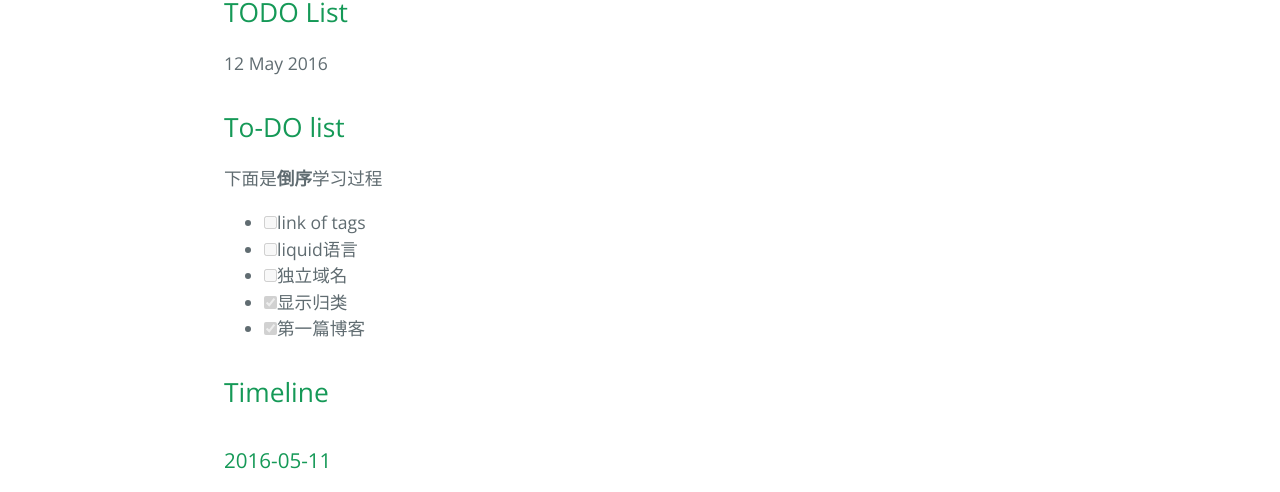
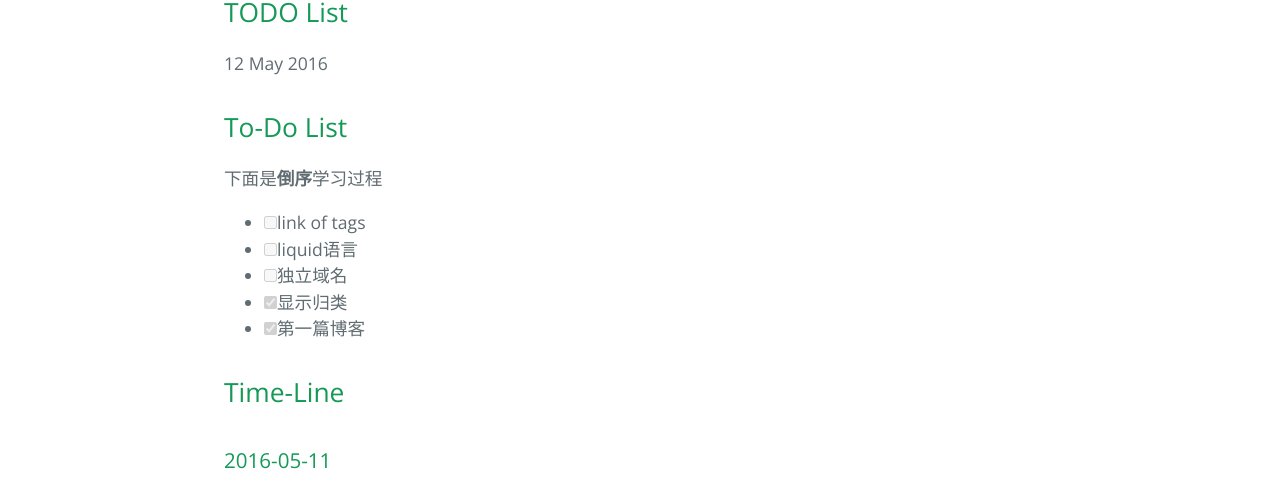
Before and after one commit to neilChenXie/neilChenXie.github.io, a Jekyll site: the page built from _posts/jekyll/2016-05-12-jekyll_plan.md, in a window 1280 px wide. Shown: the part 422-914 px from the top of the page. Built offline with Jekyll 4.4.1, drawn with Linux system fonts in a browser that asks for light colours.

Commit message:
modified:   _posts/jekyll/2016-05-12-jekyll_plan.md

```diff
--- a/_posts/jekyll/2016-05-12-jekyll_plan.md
+++ b/_posts/jekyll/2016-05-12-jekyll_plan.md
@@ -6,7 +6,7 @@ category: ChenBlog
 tags: [jekyll, plan]
 ---
 
-## To-DO list
+## To-Do List
 
 下面是**倒序**学习过程
 
@@ -16,7 +16,7 @@ tags: [jekyll, plan]
 - [x] 显示归类
 - [x] 第一篇博客
 
-## Timeline
+## Time-Line
 
 ### 2016-05-11
 
```
